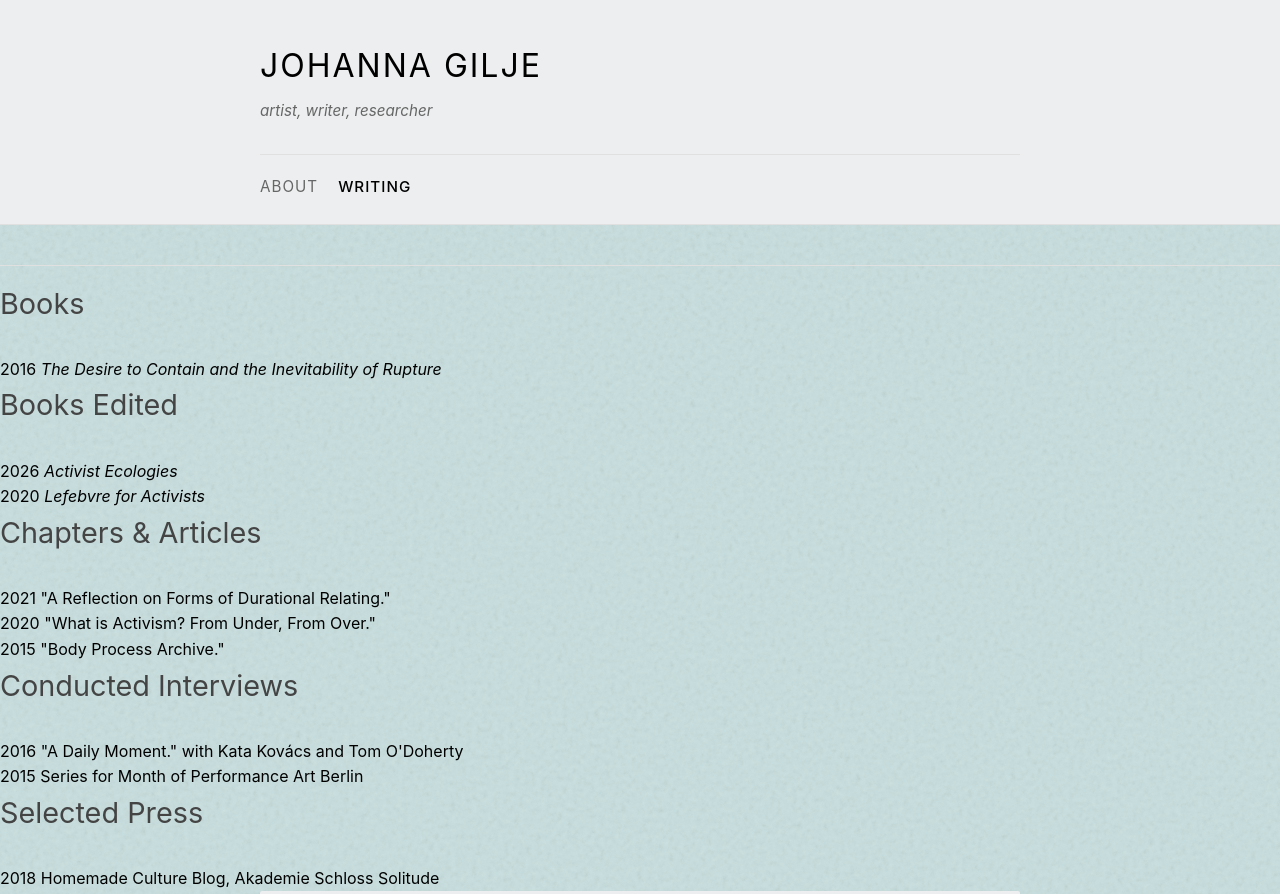
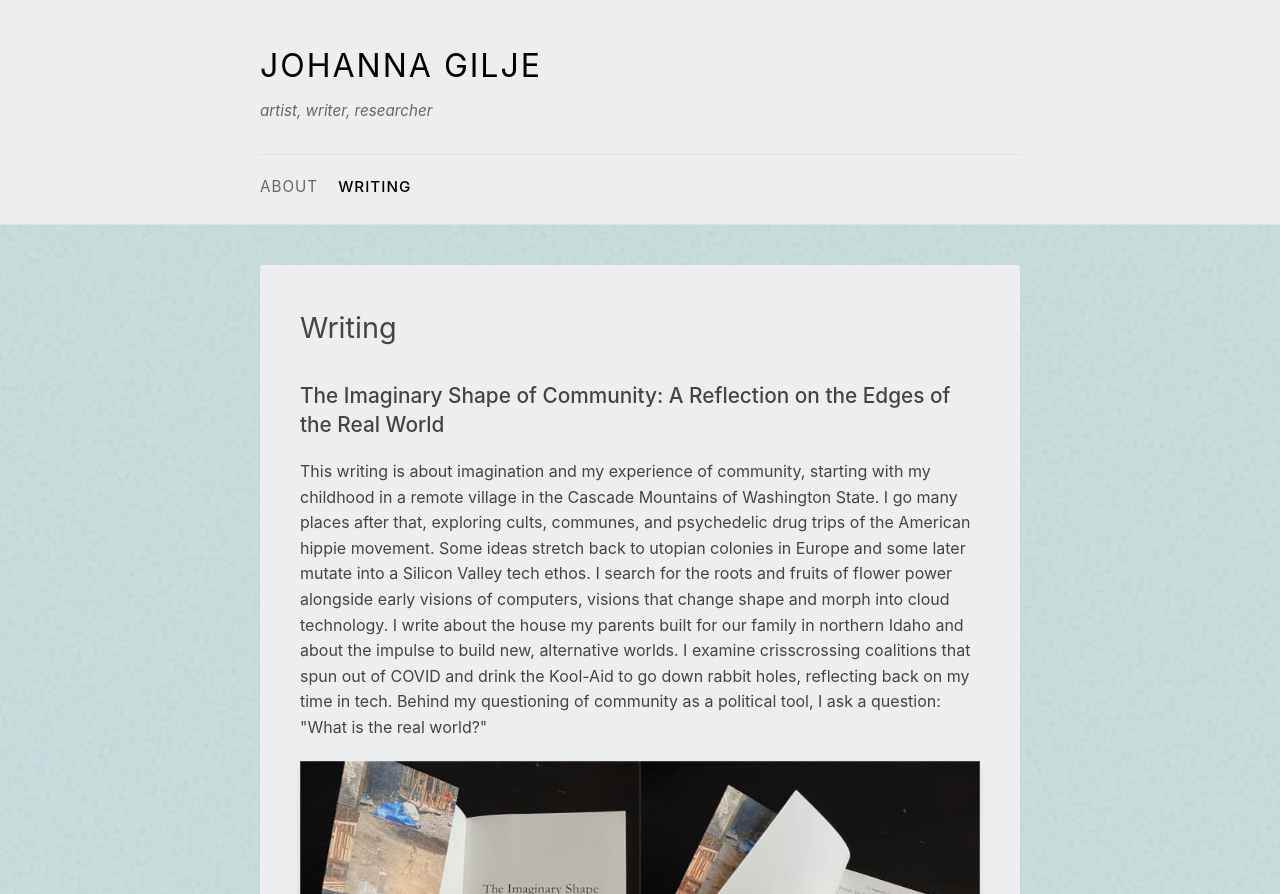
Before and after one commit to johannagilje/johannagilje.github.io, a plain HTML site: page writing.html in a window 1280 px wide. Shown: the top 894 px of the page. Drawn offline with Linux system fonts and the light colour scheme.

Commit message:
hiding development elements

```diff
--- a/writing.html
+++ b/writing.html
@@ -33,7 +33,7 @@
         </div>
     </header>
 
-<nav id="pubnav">
+<!-- <nav id="pubnav">
     <ul>
     <h2 id="books">Books</h2>
 <li>2016 <em>The Desire to Contain and the Inevitability of Rupture</em><h2 id="books-edited">Books Edited</h2>
@@ -51,7 +51,7 @@
 <li>2018 Homemade Culture Blog, Akademie Schloss Solitude</li>
 </ul>
 
-</nav>
+</nav> -->
 
 
     <main>
```
